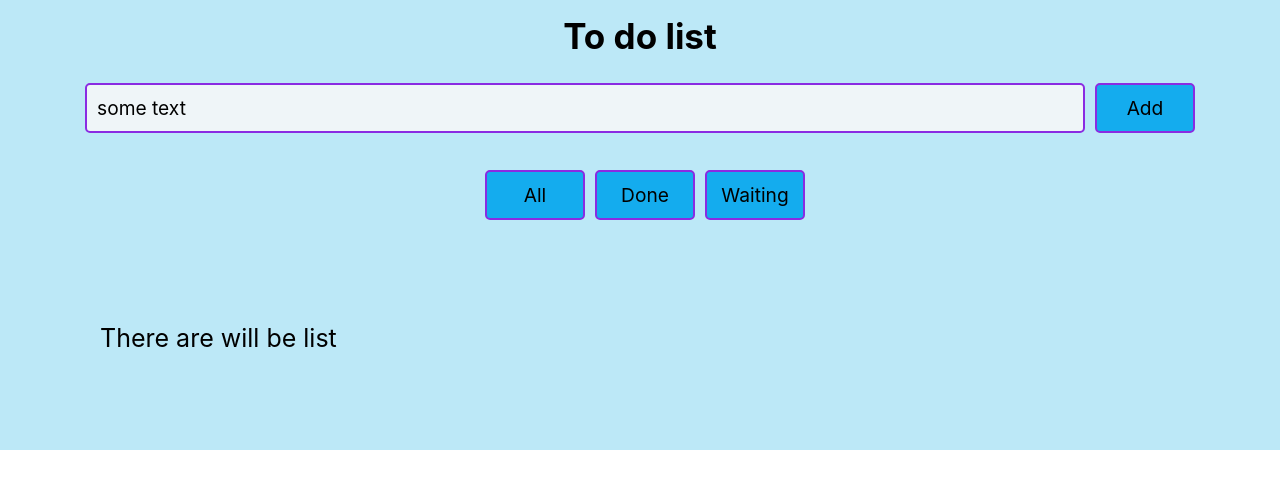
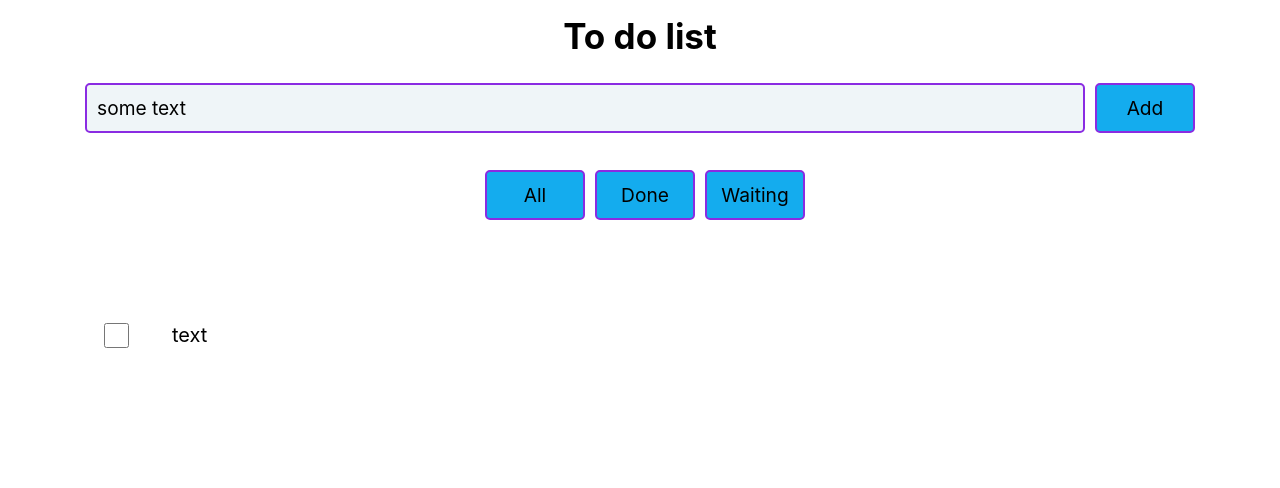
Before and after one commit to ZAlexey1977/to-do_list, a React (Create React App) app: page / in a window 1280 px wide. Shown: the top 488 px of the page. Built offline with nearby package versions, Linux system fonts and the light colour scheme.

Commit message:
add function

```diff
--- a/src/Filter.css
+++ b/src/Filter.css
@@ -1,7 +1,6 @@
 .filter {
   margin: auto ;
   padding-top: 20px;
-  background-color: rgb(188, 232, 247);
   min-height: 150px;
   display: flex-box;
   flex-flow: wrap;
--- a/src/List.css
+++ b/src/List.css
@@ -1,11 +1,32 @@
 .list {
     margin: auto ;
     padding-top: 20px;
+    padding-bottom: 20px;
     padding-left: 100px;
-    background-color: rgb(188, 232, 247);
-    min-height: 150px;
-    display: flex-box;
-    flex-flow: wrap;
+    /* background-color: rgb(145, 219, 244);  */
+    display: flex;
+    flex-flow: nowrap;
     text-align: left;
     font-size: 25px;
 }
+
+.list input {
+  min-height: 25px;
+  min-width: 25px;
+  height: 25px;
+  width: 25px;
+}
+
+.list p {
+  padding: 0 20px;
+  font-size: 20px;
+  margin-left: 20px;
+  margin-right: 100px;
+  text-align: justify;
+}
+
+.done {
+  min-height: 25px;
+  text-decoration: line-through;
+  color: rgb(133, 137, 138);
+}
--- a/src/List.tsx
+++ b/src/List.tsx
@@ -1,8 +1,12 @@
+
 import './List.css';
+// import setItemToLocalStorage from './handler/create';
+
 function List(){
   return(
     <div className="list">
-      There are will be list
+      <input type='checkbox'/>
+      <p >{'text'}</p>
     </div>
   )
 }
--- a/src/createElement.css
+++ b/src/createElement.css
@@ -1,6 +1,5 @@
 .creater {
   margin: auto ;
-  background-color: rgb(188, 232, 247);
   min-height: 150px;
   display: flex-box;
   flex-flow: wrap;
--- a/src/createElement.tsx
+++ b/src/createElement.tsx
@@ -1,12 +1,22 @@
 import './CreateElement.css';
+ import setItemToLocalStorage from './handler/create';
 
 function CreateElement(){
+
+  const getTodoItem = (): string => {
+  let getTask: HTMLInputElement = document.querySelector(".getTask") as HTMLInputElement;
+  return getTask.value;
+  }
+
+  const addItem = () => {
+    setItemToLocalStorage(getTodoItem());
+  }
+
   return (
     <div className="creater">
       <h2>To do list</h2>
-      <input type="text" value={'some text'}/>
-      <button>Add</button>
-
+      <input type="text" className="getTask" value='some text'/>
+      <button onClick={addItem}>Add</button>
     </div>
   )
 }
--- /dev/null
+++ b/src/handler/create.ts
@@ -0,0 +1,13 @@
+// import { isExportDeclaration } from "typescript";
+
+function setItemToLocalStorage(str: string) {
+  let num = localStorage.length + 1;
+  let idLS = String(num);
+  const data = {
+    task: str,
+    id: idLS,
+  };
+  let addToLS = localStorage.setItem(data.id, JSON.stringify(data));
+}
+
+export default setItemToLocalStorage;
```
